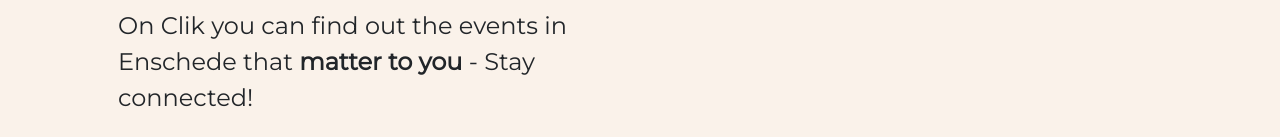
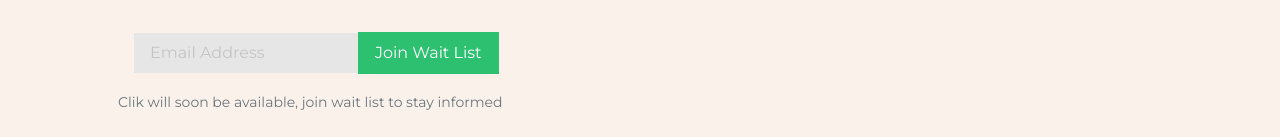
Before and after one commit to liranneta23/clik-landing-page, a Next.js app: page / in a window 1280 px wide. Shown: the part 326-463 px from the top of the page. Built offline with nearby package versions, Linux system fonts and the light colour scheme; no server answers.

Commit message:
remove subtitle currently

```diff
--- a/pages/components/Header.js
+++ b/pages/components/Header.js
@@ -34,7 +34,7 @@
                 <strong>{t.hero}</strong>
               </h1>
               <p>
-                On Clik you can find out the events in Enschede that <strong>matter to you</strong> - Stay connected!
+
               </p>
 
               <OurForm />
```
